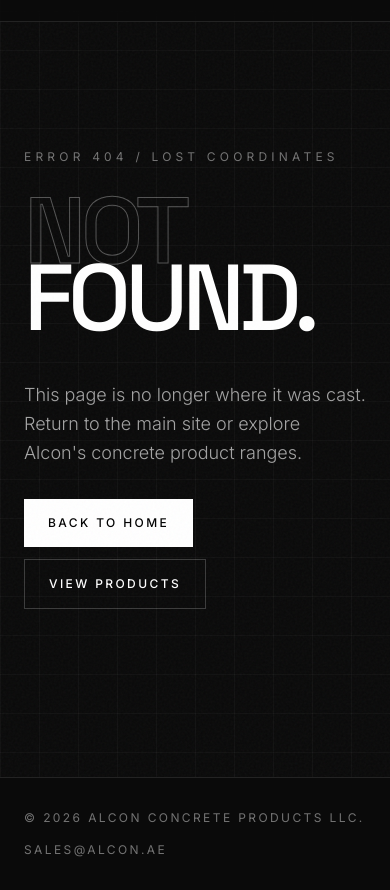
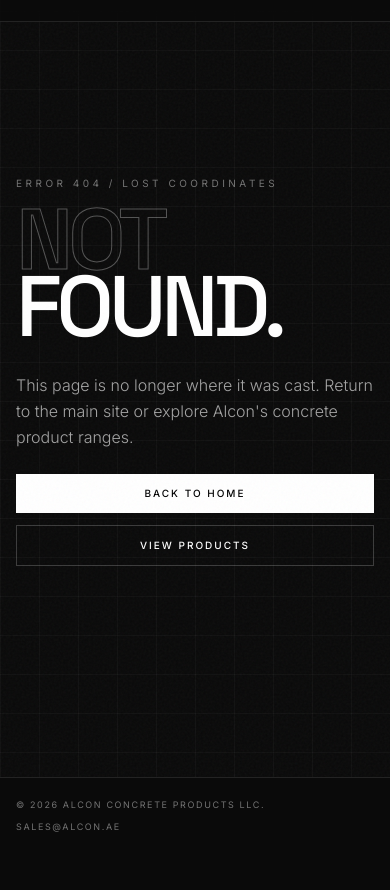
Before and after one commit to bibyvarghese/Alcon-Website, a website: page 404.html in a window 390 px wide. Shown: the part 67-957 px from the top of the page. After the commit the page ends 920 px from the top, so only its background shows below. Drawn offline with nearby package versions, Linux system fonts and the light colour scheme.

Commit message:
new update

```diff
--- a/404.html
+++ b/404.html
@@ -64,10 +64,10 @@
     <div class="concrete-grain"></div>
     <div class="structural-grid"></div>
 
-    <header class="fixed top-0 left-0 z-50 w-full border-b border-white/10 bg-[#0a0a0a]/80 px-6 py-3 backdrop-blur-md md:px-12">
-        <div class="mx-auto flex h-16 max-w-screen-2xl items-center justify-between">
+    <header class="fixed top-0 left-0 z-50 w-full border-b border-white/10 bg-[#0a0a0a]/80 px-4 py-3 backdrop-blur-md md:px-12">
+        <div class="mx-auto flex h-14 max-w-screen-2xl items-center justify-between md:h-16">
             <a href="Index.html" class="block transition-transform duration-300 hover:scale-105" aria-label="Alcon home">
-                <img src="images/logo.png" alt="Alcon Logo" class="h-10 w-auto object-contain md:h-14">
+                <img src="images/logo.png" alt="Alcon Logo" class="h-8 w-auto object-contain md:h-14">
             </a>
             <a href="Index.html#contact" class="hidden border-b border-white pb-1 text-[11px] font-medium uppercase tracking-[0.2em] text-white transition-colors hover:border-neutral-400 hover:text-neutral-400 sm:inline-flex">
                 Inquire
@@ -75,25 +75,25 @@
         </div>
     </header>
 
-    <main class="relative z-10 flex min-h-screen items-center px-6 pb-24 pt-36 md:px-12">
-        <div class="mx-auto grid w-full max-w-screen-2xl grid-cols-1 items-end gap-12 md:grid-cols-12 md:gap-8">
+    <main class="relative z-10 flex min-h-screen items-center px-4 pb-20 pt-28 md:px-12 md:pb-24 md:pt-36">
+        <div class="mx-auto grid w-full max-w-screen-2xl grid-cols-1 items-end gap-8 md:grid-cols-12 md:gap-8">
             <div class="md:col-span-8">
-                <p class="mb-8 text-xs uppercase tracking-[0.35em] text-muted">Error 404 / Lost Coordinates</p>
-                <h1 class="reveal font-display text-[24vw] font-medium uppercase leading-[0.72] tracking-[-0.06em] md:text-[16vw]">
+                <p class="mb-4 text-[10px] uppercase tracking-[0.35em] text-muted md:mb-8 md:text-xs">Error 404 / Lost Coordinates</p>
+                <h1 class="reveal font-display text-[22vw] font-medium uppercase leading-[0.78] tracking-[-0.06em] md:text-[16vw]">
                     <span class="text-outline">Not</span><br>
                     Found.
                 </h1>
             </div>
 
             <div class="max-w-md md:col-span-4 md:pb-3">
-                <p class="mb-8 text-lg font-light leading-relaxed text-neutral-400">
+                <p class="mb-6 text-base font-light leading-relaxed text-neutral-400 md:mb-8 md:text-lg">
                     This page is no longer where it was cast. Return to the main site or explore Alcon's concrete product ranges.
                 </p>
-                <div class="flex flex-wrap gap-3">
-                    <a href="Index.html" class="inline-flex items-center justify-center bg-white px-6 py-4 text-xs font-medium uppercase tracking-[0.2em] text-black transition-colors hover:bg-neutral-200">
+                <div class="flex flex-col gap-3 sm:flex-row sm:flex-wrap">
+                    <a href="Index.html" class="inline-flex items-center justify-center bg-white px-5 py-3 text-[10px] font-medium uppercase tracking-[0.2em] text-black transition-colors hover:bg-neutral-200 md:px-6 md:py-4 md:text-xs">
                         Back to home
                     </a>
-                    <a href="Index.html#products" class="inline-flex items-center justify-center border border-white/20 px-6 py-4 text-xs font-medium uppercase tracking-[0.2em] text-white transition-colors hover:border-white hover:bg-white hover:text-black">
+                    <a href="Index.html#products" class="inline-flex items-center justify-center border border-white/20 px-5 py-3 text-[10px] font-medium uppercase tracking-[0.2em] text-white transition-colors hover:border-white hover:bg-white hover:text-black md:px-6 md:py-4 md:text-xs">
                         View products
                     </a>
                 </div>
@@ -101,8 +101,8 @@
         </div>
     </main>
 
-    <footer class="relative z-10 border-t border-white/10 px-6 py-8 md:px-12">
-        <div class="mx-auto flex max-w-screen-2xl flex-col justify-between gap-4 text-xs uppercase tracking-[0.2em] text-muted sm:flex-row">
+    <footer class="relative z-10 border-t border-white/10 px-4 py-5 md:px-12 md:py-8">
+        <div class="mx-auto flex max-w-screen-2xl flex-col justify-between gap-2 text-[9px] uppercase tracking-[0.18em] text-muted sm:flex-row sm:items-center sm:gap-4 md:text-xs">
             <p>&copy; 2026 Alcon Concrete Products LLC.</p>
             <a href="mailto:sales@alcon.ae" class="transition-colors hover:text-white">sales@alcon.ae</a>
         </div>
```
Also changed, not shown: mobile-404-footer.png (added), mobile-404-improved.png (added), mobile-404.png (added).
